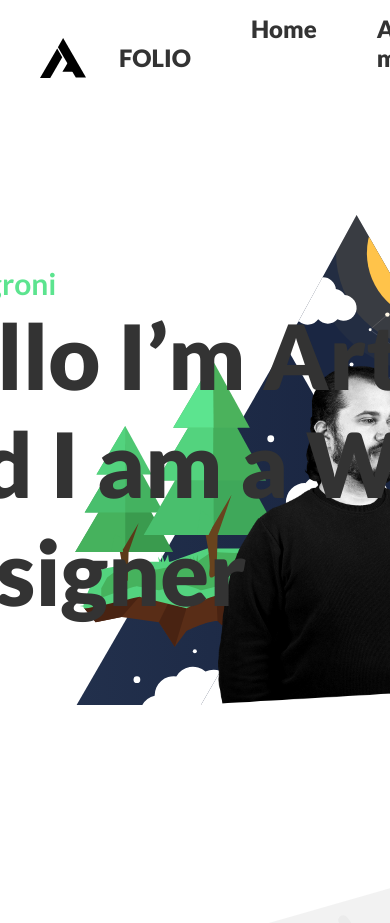
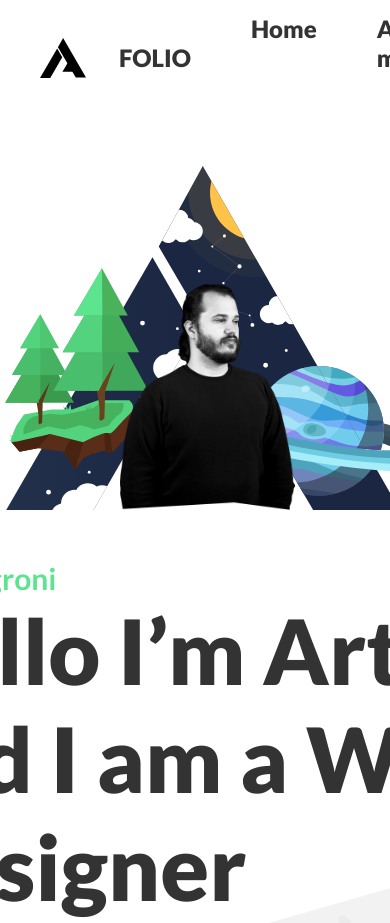
Before and after one commit to TheRealArtonn/folio, a plain HTML site: page index.html in a window 390 px wide. Shown: the top 923 px of the page. Drawn offline with Linux system fonts and the light colour scheme.

Commit message:
Update main.css

```diff
--- a/css/main.css
+++ b/css/main.css
@@ -142,6 +142,7 @@ header {
     height: 655px;
     background-image: url(../img/logo-art.svg);
     background-size: contain;
+    background-repeat: no-repeat;
     position: absolute;
     top: 50px;
     right: -220px;
@@ -624,9 +625,11 @@ footer #footer__width .footer__nav nav ul li a:hover {
 @media only screen and (max-width: 1470px) {
     #frontpage__content {
         width: 1490px;
-        height: 800px;
+        height: auto;
         z-index: 2;
         position: relative;
+        display: flex;
+        flex-direction: column-reverse;
     }
 
     #frontpage__content #logo__me {
@@ -650,27 +653,47 @@ footer #footer__width .footer__nav nav ul li a:hover {
 
 @media only screen and (max-width: 1265px) {
     #frontpage__content {
-        width: 1490px;
-        height: 800px;
+        width: 620px;
+        height: auto;
+        display: flex;
+        flex-direction: column-reverse;
+        justify-content: center;
+        align-items: center;
         z-index: 2;
-/*        position: none;*/
+    }
+
+    #frontpage__content .over__title {
+        margin-top: 50px;
     }
 
     #frontpage__content #logo__me {
-        width: 655px;
-        height: 490px;
+        width: 460px;
+        height: 345px;
         background-image: url(../img/logo-art.svg);
-        position: absolute;
-        top: 100px;
-        right: -220px;
-        display: flex;
-        justify-content: center;
-        align-items: flex-end;
+        background-position: center;
+        position: relative;
+        top: 0;
+        right: 0;
         z-index: 1;
+        margin-right: -80px;
+        margin-top: 50px;
     }
 
     #logo__me img {
-        width: 270px;
-        margin-right: 100px;
+        width: 180px;
+        margin-right: 50px;
+    }
+
+    header #frontpage__content .welcome__message {
+        width: auto;
+        display: flex;
+        flex-direction: column;
+        justify-content: center;
+        align-items: center;
+    }
+
+    header #frontpage__content .welcome__message p {
+        display: flex;
+        align-self: flex-start;
     }
 }
```
